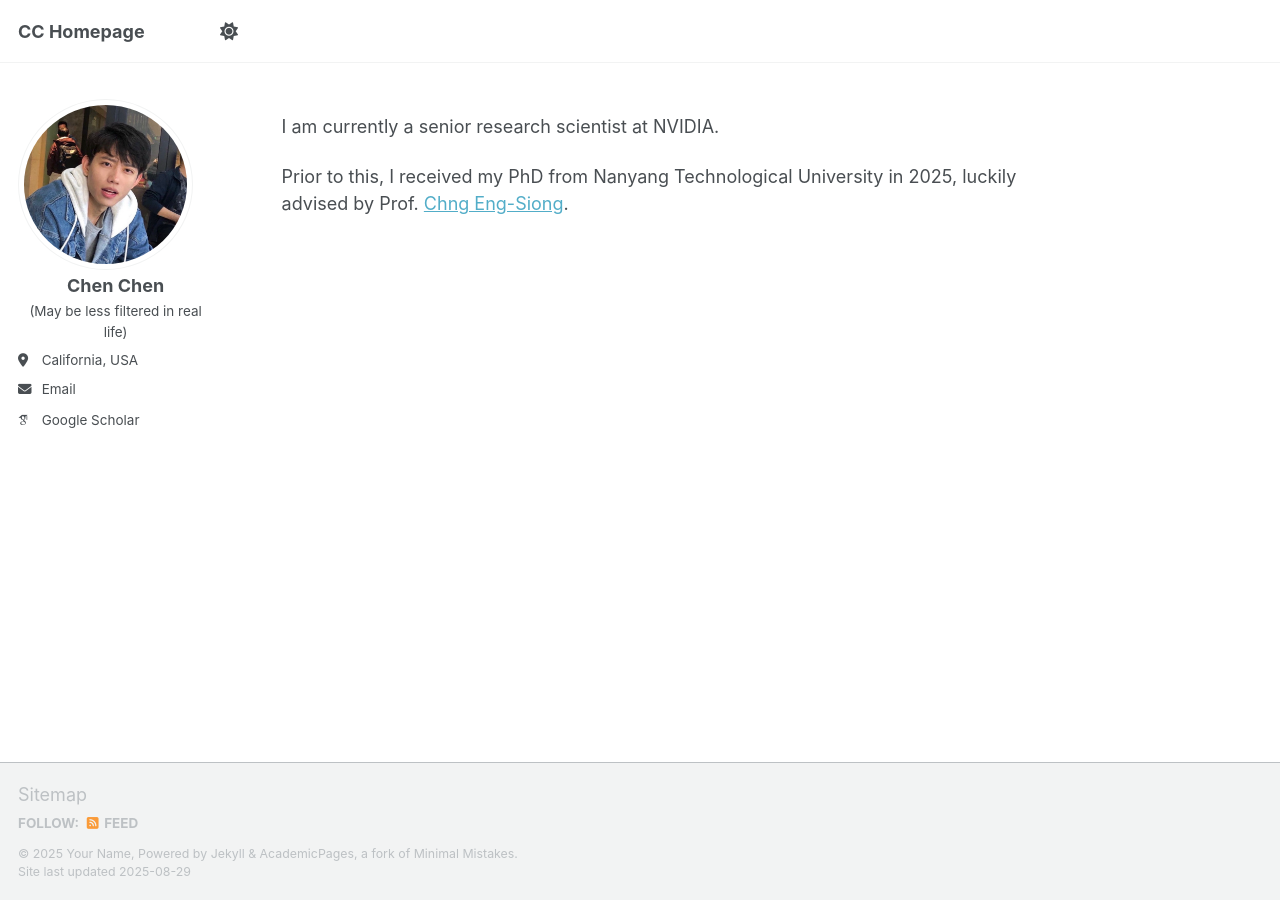
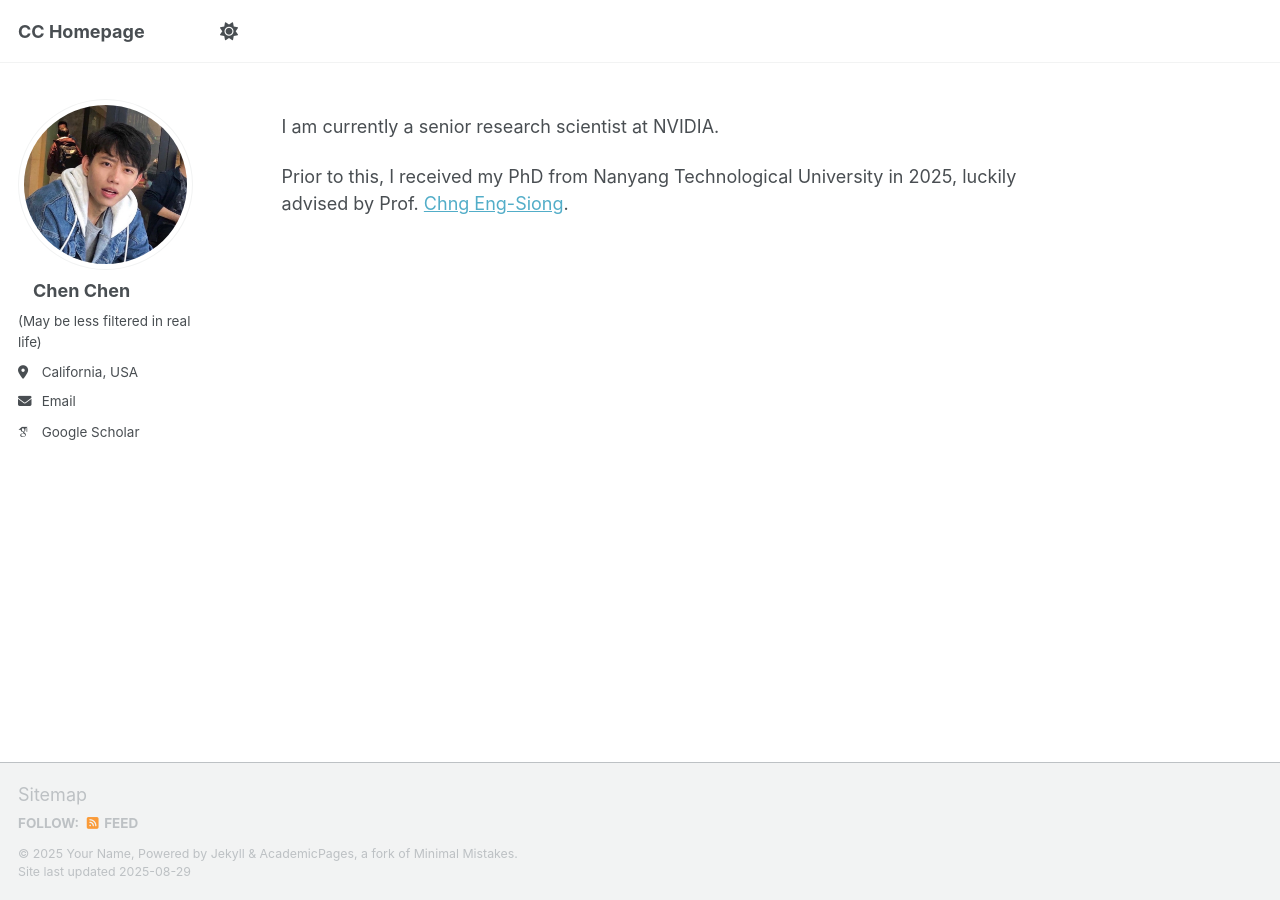
Before and after one commit to cchen1436/cchen1436.github.io, a Jekyll site: the page built from _pages/about.md, in a window 1280 px wide. Built offline with Jekyll 4.4.1, drawn with Linux system fonts in a browser that asks for light colours; some web fonts are replaced; a script that is not in the unit is left out.

Commit message:
Update custom.html

```diff
--- a/_includes/head/custom.html
+++ b/_includes/head/custom.html
@@ -14,24 +14,12 @@
 <link rel="icon" href="/images/favicon.ico"/>
 <meta name="theme-color" content="#ffffff"/>
 
-<!-- Custom CSS for author name positioning -->
+<!-- Custom CSS for slight name adjustment -->
 <style>
-  /* Make author name closer to avatar and center it */
+  /* Add a little left padding to author name */
   @media (min-width: 1024px) {
     .author__name {
-      margin-top: 5px !important;  /* 减少顶部间距 */
-      margin-bottom: 5px !important;
-      text-align: center !important;  /* 居中对齐 */
-    }
-
-    .author__content {
-      text-align: center !important;  /* 确保内容区域居中 */
-    }
-
-    .author__pronouns {
-      text-align: center !important;  /* 也让pronouns居中 */
-      margin-top: 2px !important;
-      margin-bottom: 8px !important;
+      padding-left: 15px !important;  /* 只是在左边添加一点空格 */
     }
   }
 </style>
```
